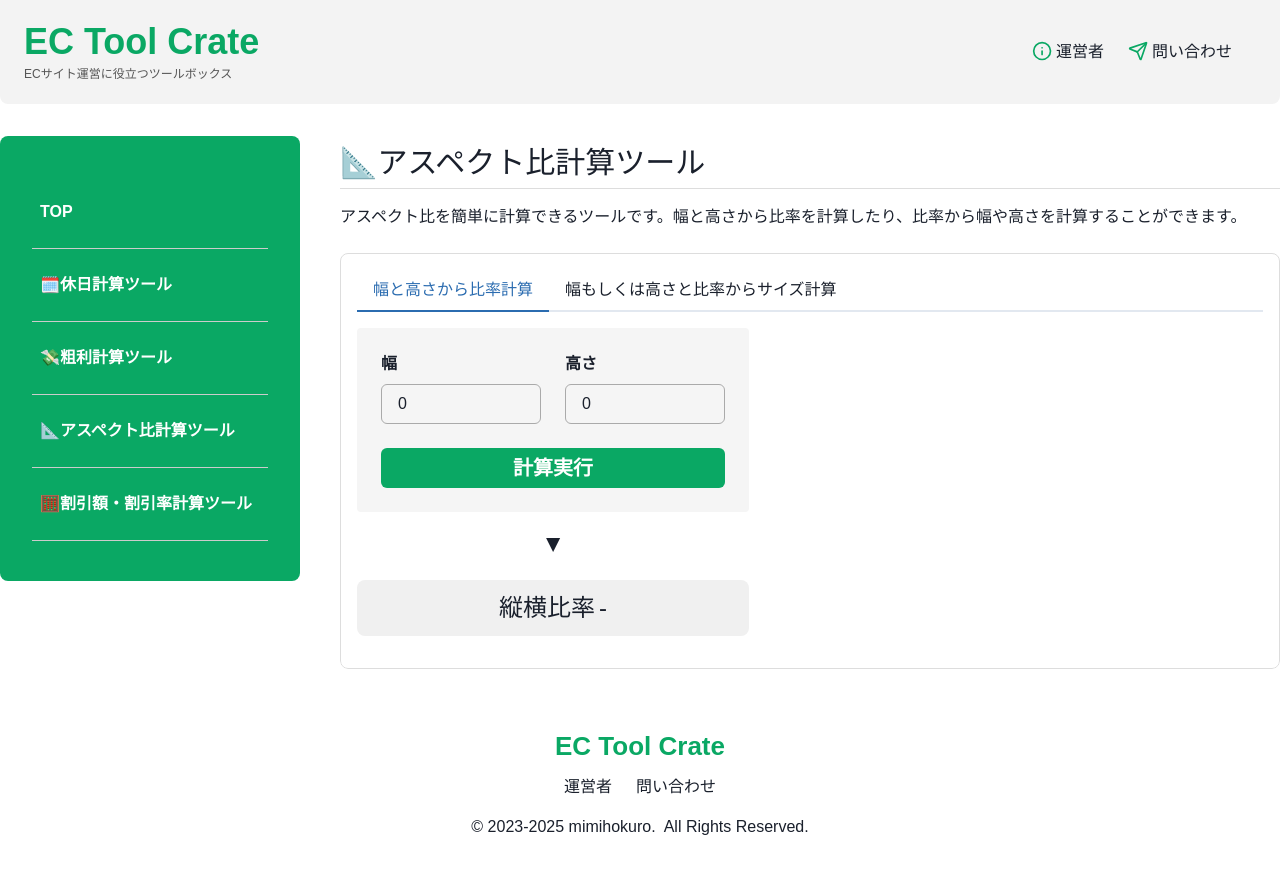
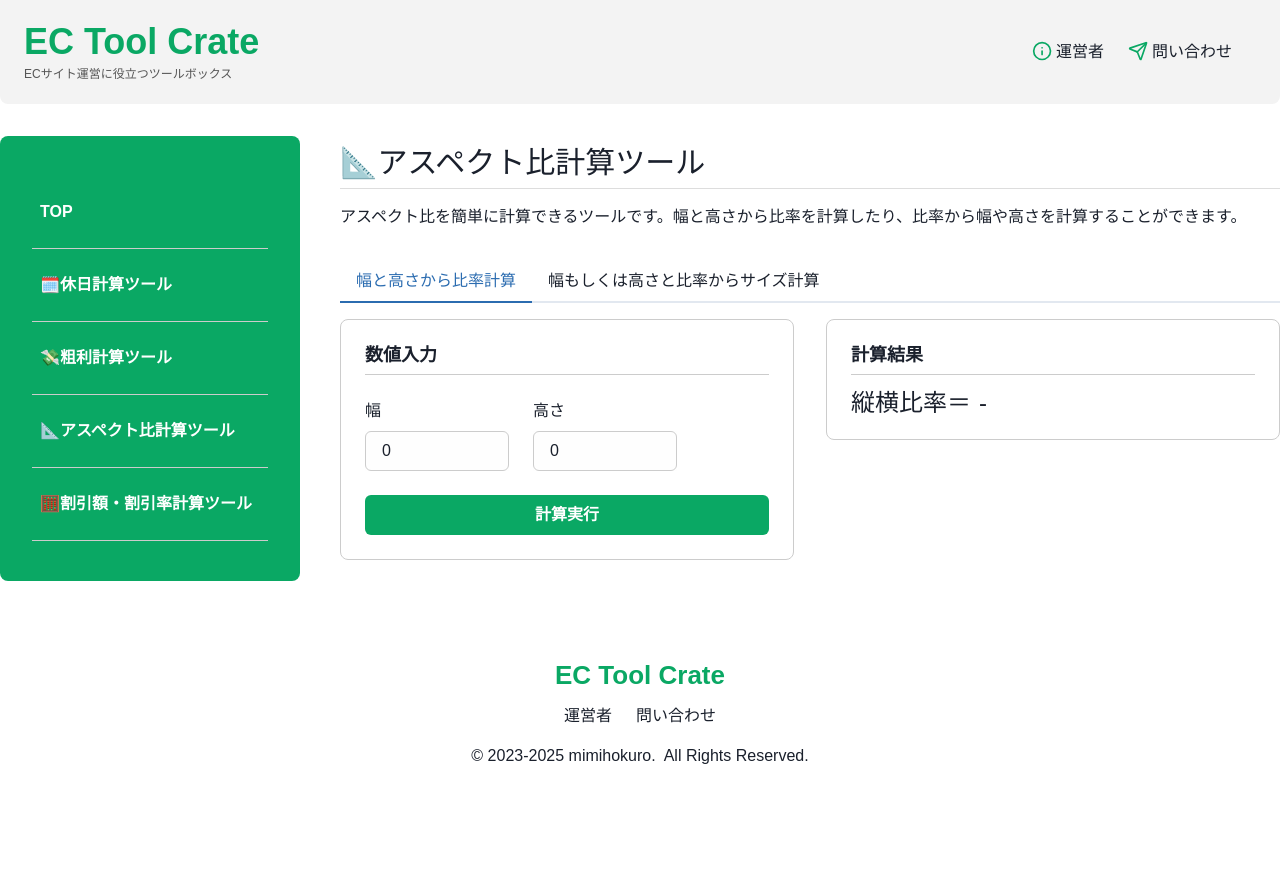
Before and after one commit to mimihokuro/app, a React (Vite) app: page /aspect-ratio-calculation in a window 1280 px wide. After the commit the page ends 800 px from the top, so only its background shows below. Built offline with nearby package versions, Linux system fonts and the light colour scheme.

Commit message:
♻️ アスペクト比計算ツールをリファクタリング

```diff
--- a/src/features/aspect-calculation/AspectCalculationTypeTabs.jsx
+++ b/src/features/aspect-calculation/AspectCalculationTypeTabs.jsx
@@ -18,13 +18,7 @@ export default function AspectCalculationTypeTabs() {
   };
 
   return (
-    <Stack
-      width="100%"
-      border="1px #dddddd solid"
-      mt={4}
-      p={4}
-      borderRadius={8}
-    >
+    <Stack>
       <Tabs>
         <TabList value={value} onChange={handleChange}>
           <Tab>幅と高さから比率計算</Tab>
--- a/src/features/aspect-calculation/CalculateFromWidthAndHeight.jsx
+++ b/src/features/aspect-calculation/CalculateFromWidthAndHeight.jsx
@@ -1,17 +1,10 @@
-import {
-  Alert,
-  AlertDescription,
-  AlertIcon,
-  Button,
-  Grid,
-  HStack,
-  NumberInput,
-  NumberInputField,
-  Stack,
-  Text,
-  VStack,
-} from "@chakra-ui/react";
+import { Grid, HStack, Stack, Text } from "@chakra-ui/react";
 import { useState } from "react";
+import { css } from "@emotion/react";
+import NumberInputForm from "../../components/NumberInputForm";
+import MainContentsHeading from "../../components/MainContentsHeading";
+import CalculateButton from "../../components/CalculateButton";
+import DisplayAlert from "../../components/DisplayAlert";
 
 const CalculateFromWidthAndHeight = () => {
   const [widthSize, setWidthSize] = useState(0);
@@ -21,18 +14,20 @@ const CalculateFromWidthAndHeight = () => {
 
   const ASPECT_RATIO_ITEMS = [
     {
+      id: "width-size",
       label: "幅",
-      val: widthSize,
+      type: widthSize,
       func: setWidthSize,
     },
     {
+      id: "height-size",
       label: "高さ",
-      val: heightSize,
+      type: heightSize,
       func: setHeightSize,
     },
   ];
 
-  const inputNum = (func) => (valueString) => {
+  const handleInputNum = (func) => (valueString) => {
     if (badInputFlag) {
       setBadInputFlag(false);
     }
@@ -60,85 +55,64 @@ const CalculateFromWidthAndHeight = () => {
   return (
     <>
       <Grid
-        alignItems="center"
+        alignItems="start"
         justifyContent="space-between"
         direction={{ base: "column", sm: "row" }}
-        gap={4}
+        gap={8}
+        css={css`
+          @container parent (min-width: 800px) {
+            grid-template-columns: repeat(2, 1fr);
+          }
+
+          grid-template-columns: 1fr;
+        `}
       >
-        <VStack gap={6} p={6} backgroundColor="#f5f5f5" borderRadius={4}>
-          <HStack
-            flexWrap={"wrap"}
-            placeItems={"center"}
-            gap={6}
-            width={"100%"}
-          >
+        <Stack
+          gap={6}
+          p={6}
+          border={"1px solid"}
+          borderColor="colorGray"
+          borderRadius={8}
+        >
+          <MainContentsHeading heading="数値入力" />
+          <HStack flexWrap={"wrap"} placeItems={"start"} gap={6} width={"100%"}>
             {ASPECT_RATIO_ITEMS.map((item) => {
               return (
-                <Stack key={item.label}>
-                  <Text fontWeight={"bold"}>{item.label}</Text>
-                  <NumberInput
-                    value={item.val}
-                    label={item.label}
-                    onChange={inputNum(item.func)}
-                    borderColor="#aaaaaa"
-                    focusBorderColor="primary"
-                    maxWidth={40}
-                  >
-                    <NumberInputField />
-                  </NumberInput>
-                </Stack>
+                <NumberInputForm
+                  key={item.id}
+                  id={item.id}
+                  label={item.label}
+                  value={item.type}
+                  onChange={handleInputNum(item.func)}
+                />
               );
             })}
           </HStack>
-          <Button
-            fontWeight="bold"
-            variant="filled"
-            width="100%"
-            backgroundColor="primary"
-            color="#ffffff"
-            sx={{ fontSize: "20px" }}
-            onClick={calculateAspectRatio}
-          >
-            計算実行
-          </Button>
+          <CalculateButton onClick={calculateAspectRatio} />
           {badInputFlag && (
-            <Alert status="error">
-              <AlertIcon />
-              <AlertDescription>
-                幅もしくは高さに0が入力されています
-              </AlertDescription>
-            </Alert>
+            <DisplayAlert
+              status="error"
+              message="幅もしくは高さに0が入力されています"
+            />
           )}
-        </VStack>
-        <Text
-          fontWeight="bold"
-          fontSize={24}
-          textAlign={"center"}
-          transform={"rotate(180deg)"}
+        </Stack>
+        <Stack
+          gap={4}
+          p={6}
+          border={"1px solid"}
+          borderColor="colorGray"
+          borderRadius={8}
         >
-          ▲
-        </Text>
-        <HStack
-          borderRadius={8}
-          gap={1}
-          py={4}
-          px={2}
-          sx={{
-            width: { xs: "100%", sm: "initial" },
-            mt: { xs: "2rem", sm: "0" },
-            ml: { xs: "0", sm: "2rem" },
-          }}
-          backgroundColor="#f0f0f0"
-          justifyContent="center"
-          alignItems="center"
-        >
-          <Text variant="subtitle1" fontSize={24} lineHeight="1">
-            縦横比率
-          </Text>
-          <Text variant="subtitle1" fontSize={24} lineHeight="1">
-            {resultAspect}
-          </Text>
-        </HStack>
+          <MainContentsHeading heading="計算結果" />
+          <HStack alignItems="end" fontSize={24} lineHeight="1">
+            <Text fontSize={24} lineHeight="1">
+              縦横比率＝
+            </Text>
+            <Text fontSize={24} lineHeight="1">
+              {resultAspect}
+            </Text>
+          </HStack>
+        </Stack>
       </Grid>
     </>
   );
--- a/src/features/aspect-calculation/HeightFromRatioAndWidth.jsx
+++ b/src/features/aspect-calculation/HeightFromRatioAndWidth.jsx
@@ -1,21 +1,10 @@
-import {
-  Alert,
-  AlertDescription,
-  AlertIcon,
-  Button,
-  Grid,
-  HStack,
-  NumberDecrementStepper,
-  NumberIncrementStepper,
-  NumberInput,
-  NumberInputField,
-  NumberInputStepper,
-  Radio,
-  RadioGroup,
-  Stack,
-  Text,
-} from "@chakra-ui/react";
+import { Grid, HStack, Radio, RadioGroup, Stack, Text } from "@chakra-ui/react";
 import { useState } from "react";
+import { css } from "@emotion/react";
+import NumberInputForm from "../../components/NumberInputForm";
+import MainContentsHeading from "../../components/MainContentsHeading";
+import CalculateButton from "../../components/CalculateButton";
+import DisplayAlert from "../../components/DisplayAlert";
 
 const ASPECT_OPTIONS = [
   { label: "黄金比（1 : 1.618）", value: "1" },
@@ -48,7 +37,7 @@ const HeightFromRatioAndWidth = () => {
     }
   };
 
-  const inputNum = (func) => (valueString) => {
+  const handleInputNum = (func) => (valueString) => {
     returnInputFlag();
     const value = parseInt(valueString, 10);
     func(isNaN(value) ? 0 : value);
@@ -99,27 +88,35 @@ const HeightFromRatioAndWidth = () => {
   return (
     <>
       <Grid
-        alignItems="center"
+        alignItems="start"
         justifyContent="space-between"
         direction={{ base: "column", sm: "row" }}
-        gap={4}
+        gap={8}
+        css={css`
+          @container parent (min-width: 800px) {
+            grid-template-columns: repeat(2, 1fr);
+          }
+
+          grid-template-columns: 1fr;
+        `}
       >
-        <Stack gap={6} p={6} backgroundColor="#f5f5f5" borderRadius={4}>
-          <Stack flexWrap={"wrap"} placeItems={"start"} gap={6} width={"100%"}>
+        <Stack
+          gap={6}
+          p={6}
+          border={"1px solid"}
+          borderColor="colorGray"
+          borderRadius={8}
+        >
+          <MainContentsHeading heading="数値入力" />
+          <HStack flexWrap={"wrap"} placeItems={"start"} gap={6} width={"100%"}>
+            <NumberInputForm
+              id={"w-or-h-size"}
+              label={"幅もしくは高さ"}
+              value={widthSize}
+              onChange={handleInputNum(setWidthSize)}
+            />
             <Stack>
-              <Text fontWeight={"bold"}>幅もしくは高さ</Text>
-              <NumberInput
-                value={widthSize}
-                onChange={inputNum(setWidthSize)}
-                borderColor="#aaaaaa"
-                focusBorderColor="primary"
-                maxWidth={40}
-              >
-                <NumberInputField />
-              </NumberInput>
-            </Stack>
-            <Stack>
-              <Text fontWeight={"bold"}>計算する比率</Text>
+              <Text fontWeight={"500"}>計算する比率</Text>
               <RadioGroup
                 onChange={handleOptionChange}
                 value={isSelectedOption}
@@ -144,100 +141,48 @@ const HeightFromRatioAndWidth = () => {
             </Stack>
             {optionalRatioFlag && (
               <Stack>
-                <Text fontWeight={"bold"}>
-                  計算したい比率を入力してください
-                </Text>
+                <Text fontWeight={"500"}>計算したい比率を入力してください</Text>
                 <HStack gap={2}>
-                  <NumberInput
+                  <NumberInputForm
+                    id={"width-ratio"}
                     value={widthRatio}
-                    onChange={inputNum(setWidthRatio)}
-                    borderColor="#aaaaaa"
-                    focusBorderColor="primary"
-                    maxWidth={32}
-                  >
-                    <NumberInputField />
-                    <NumberInputStepper>
-                      <NumberIncrementStepper />
-                      <NumberDecrementStepper />
-                    </NumberInputStepper>
-                  </NumberInput>
-                  <Text>:</Text>
-                  <NumberInput
+                    onChange={handleInputNum(setWidthRatio)}
+                  />
+                  <Text as={"span"}>:</Text>
+                  <NumberInputForm
+                    id={"height-ratio"}
                     value={heightRatio}
-                    onChange={inputNum(setHeightRatio)}
-                    focusBorderColor="primary"
-                    borderColor="#aaaaaa"
-                    maxWidth={32}
-                  >
-                    <NumberInputField />
-                    <NumberInputStepper>
-                      <NumberIncrementStepper />
-                      <NumberDecrementStepper />
-                    </NumberInputStepper>
-                  </NumberInput>
+                    onChange={handleInputNum(setHeightRatio)}
+                  />
                 </HStack>
               </Stack>
             )}
-          </Stack>
+          </HStack>
           <Stack>
             {badSizeInputFlag && (
-              <Alert status="error">
-                <AlertIcon />
-                <AlertDescription>幅に0が入力されています</AlertDescription>
-              </Alert>
+              <DisplayAlert status="error" message="幅に0が入力されています" />
             )}
             {badRatioInputFlag && (
-              <Alert status="error">
-                <AlertIcon />
-                <AlertDescription>
-                  任意の比率に0が入力されています
-                </AlertDescription>
-              </Alert>
+              <DisplayAlert
+                status="error"
+                message="任意の比率に0が入力されています"
+              />
             )}
           </Stack>
-          <Button
-            fontWeight="bold"
-            variant="filled"
-            width="100%"
-            backgroundColor="primary"
-            color="#ffffff"
-            sx={{ fontSize: "20px" }}
-            onClick={calculateHeight}
-          >
-            計算実行
-          </Button>
+          <CalculateButton onClick={calculateHeight} />
         </Stack>
-        <Text
-          fontWeight="bold"
-          fontSize={24}
-          textAlign={"center"}
-          transform={"rotate(180deg)"}
+        <Stack
+          gap={4}
+          p={6}
+          border={"1px solid"}
+          borderColor="colorGray"
+          borderRadius={8}
         >
-          ▲
-        </Text>
-        <Stack
-          flexGrow={1}
-          borderRadius={8}
-          gap={1}
-          py={4}
-          px={2}
-          sx={{
-            width: { xs: "100%", sm: "initial" },
-            mt: { xs: "2rem", sm: "0" },
-            ml: { xs: "0", sm: "2rem" },
-          }}
-          backgroundColor="#f0f0f0"
-          justifyContent="center"
-          alignItems="center"
-        >
-          <Stack direction="row" alignItems="end" flexWrap="wrap" gap={1}>
-            <Text fontSize={24} lineHeight="1">
-              算出サイズ：
-            </Text>
-            <Text fontSize={36} lineHeight="0.8">
-              {heightSize}
-            </Text>
-          </Stack>
+          <MainContentsHeading heading="計算結果" />
+          <HStack alignItems="end" fontSize={24} lineHeight="1">
+            <Text as={"span"}>算出サイズ：</Text>
+            <Text as={"span"}>{heightSize}</Text>
+          </HStack>
         </Stack>
       </Grid>
     </>
--- a/src/pages/AspectRatioCalculation.jsx
+++ b/src/pages/AspectRatioCalculation.jsx
@@ -1,4 +1,4 @@
-import { Heading, Stack, Text } from "@chakra-ui/react";
+import { Stack } from "@chakra-ui/react";
 import AspectCalculationTypeTabs from "../features/aspect-calculation/AspectCalculationTypeTabs";
 import usePageMetadata from "../hooks/usePageMetadata";
 import PageTitle from "../components/PageTitle";
@@ -11,7 +11,7 @@ const AspectRatioCalculation = () => {
   });
 
   return (
-    <Stack width="100%" mx="auto">
+    <Stack gap={8}>
       <PageTitle
         pageTitle={"📐アスペクト比計算ツール"}
         pageDescription={
```
